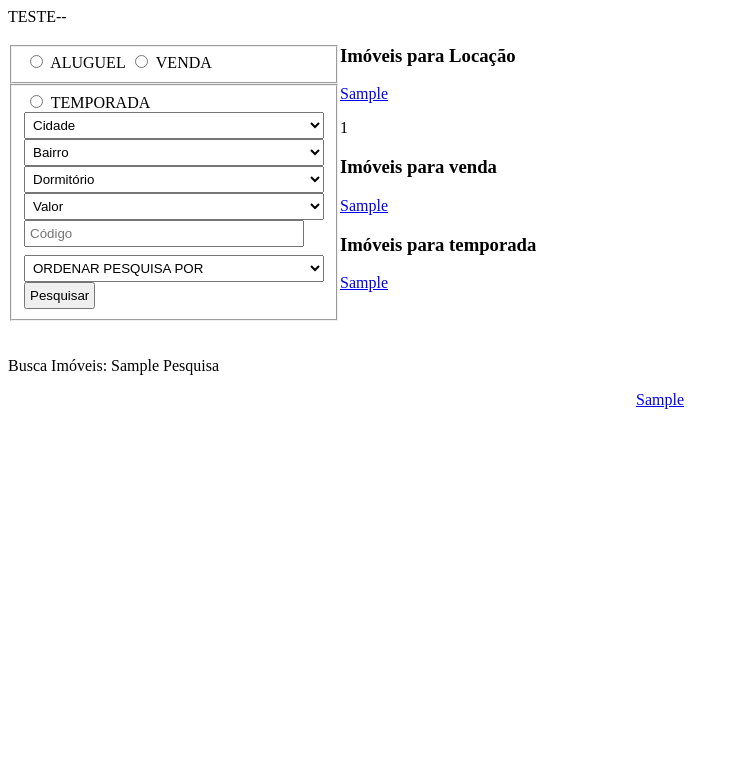
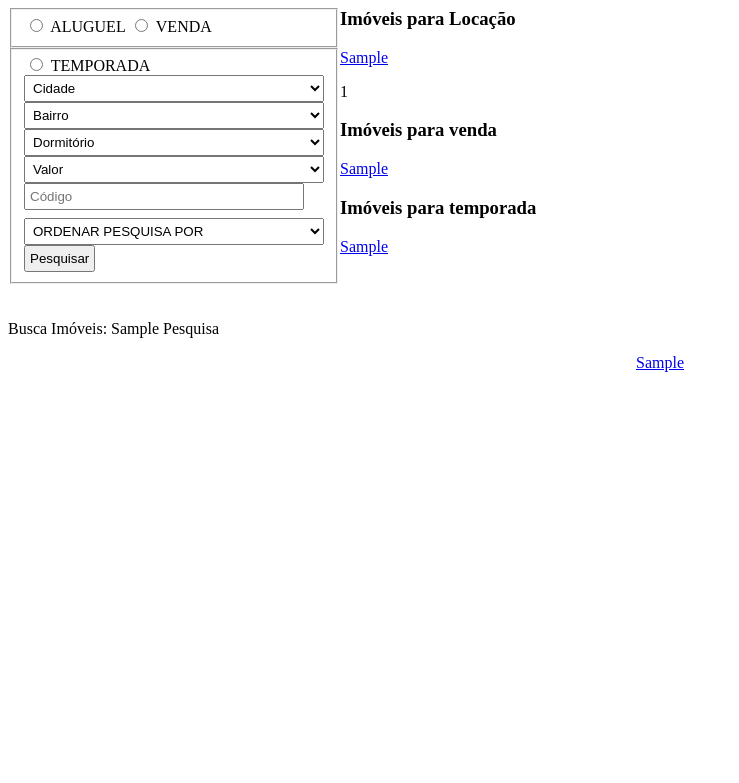
Before and after one commit to edsonlb/digitalocean_plugin, a Django app: template programa/templates/index.html in a window 1280 px wide. Shown: the top 783 px of the page, without its empty margins (0-739 px from the left). Run offline with Django 3.2, Linux system fonts and the light colour scheme; tables that the repository leaves empty hold one stand-in row (values such as "Sample post"); the template is opened without the code that fills it: values that come from a table or form of the project are taken from there, most other values are stand-ins (such as "Sample title", 1, 10 or a date in 2020); parts of the project's set-up code (start-up, migrations or seed data) failed here and were passed over.

Commit message:
Comitando do servidor

```diff
--- a/programa/templates/index.html
+++ b/programa/templates/index.html
@@ -1,5 +1,4 @@
 {% load humanize %}
-TESTE--
 <div id="box-seach">
 
 	<div id="box-search-form"  class="box">
```
